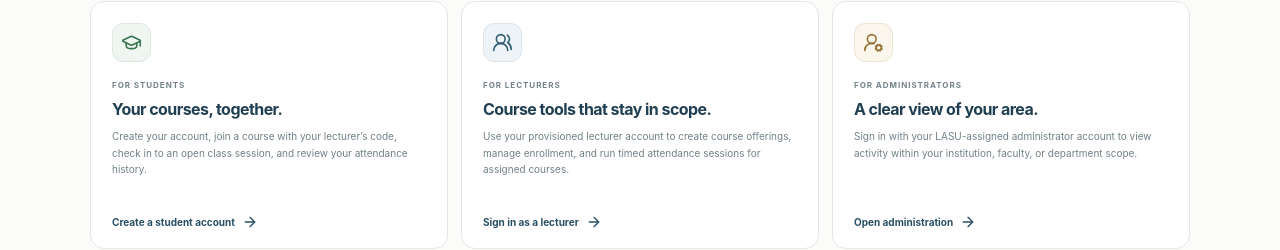
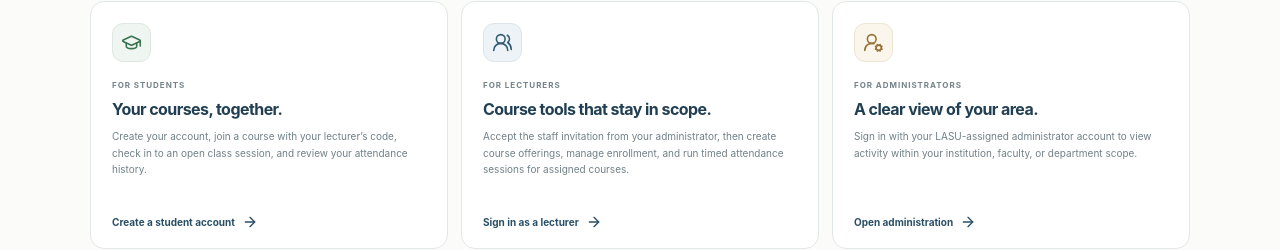
Before and after one commit to ctrotech-tutor/LASUATOS, a Next.js app in the folder apps/web/: page / in a window 1280 px wide. Shown: the part 1202-1452 px from the top of the page. Built offline with nearby package versions, Linux system fonts and the light colour scheme.

Commit message:
Phase 11 docs: administration flow, ADR 014, API, security, database, testing, deployment, README
Co-authored-by: arena-agent <297053741+arena-agent@users.noreply.github.com>

```diff
--- a/apps/web/app/page.tsx
+++ b/apps/web/app/page.tsx
@@ -57,7 +57,7 @@ const roleCards = [
     id: 'lecturer',
     label: 'FOR LECTURERS',
     title: 'Course tools that stay in scope.',
-    description: 'Use your provisioned lecturer account to create course offerings, manage enrollment, and run timed attendance sessions for assigned courses.',
+    description: 'Accept the staff invitation from your administrator, then create course offerings, manage enrollment, and run timed attendance sessions for assigned courses.',
     action: 'Sign in as a lecturer',
     href: '/sign-in',
     icon: UsersRound,
@@ -183,7 +183,7 @@ export default function HomePage() {
           ))}
         </div>
         <p className="role-access-note">
-          <ShieldCheck size={16} aria-hidden="true" /> Lecturer and administrator access is provisioned separately and checked against your account on the server.
+          <ShieldCheck size={16} aria-hidden="true" /> Lecturers and administrators join by email invitation from an administrator; access is checked against your account on the server.
         </p>
       </section>
 
```
Also changed, not shown: 9 other files (tests, documents, lock files or other folders).
